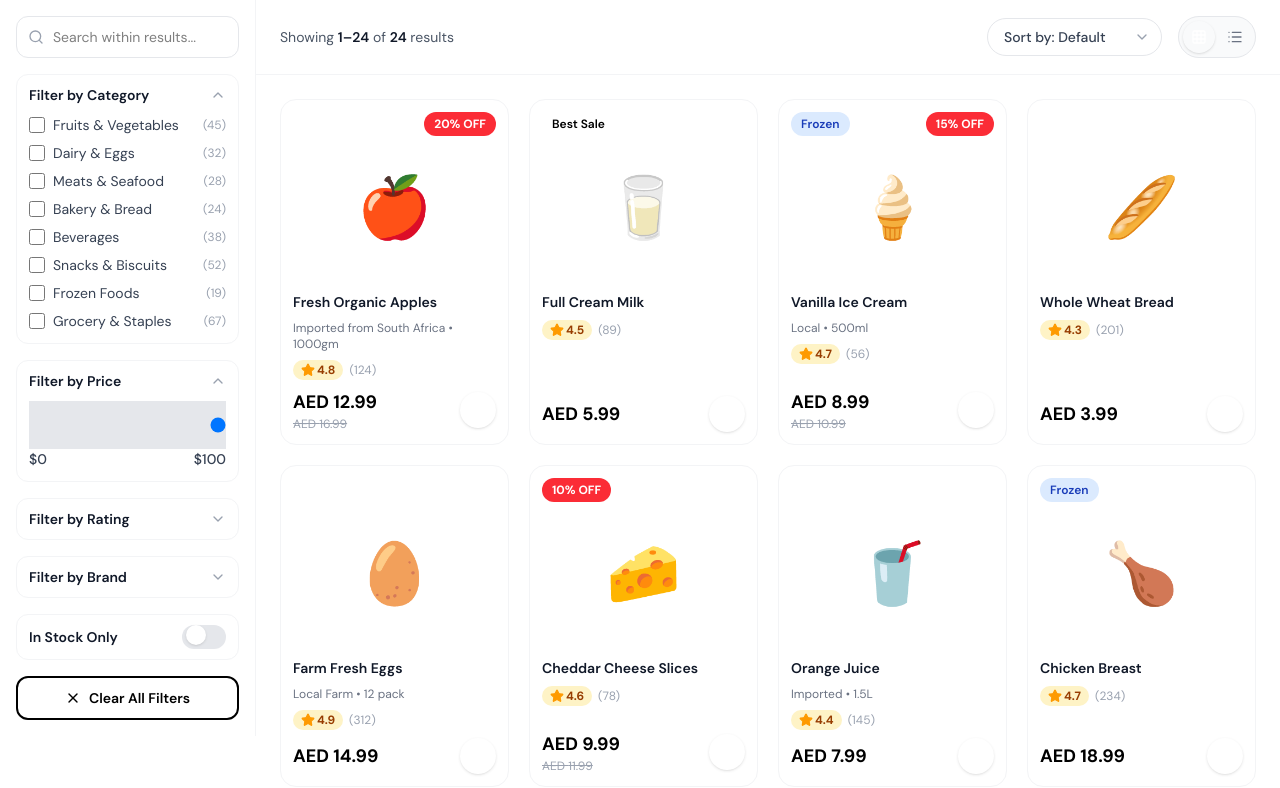
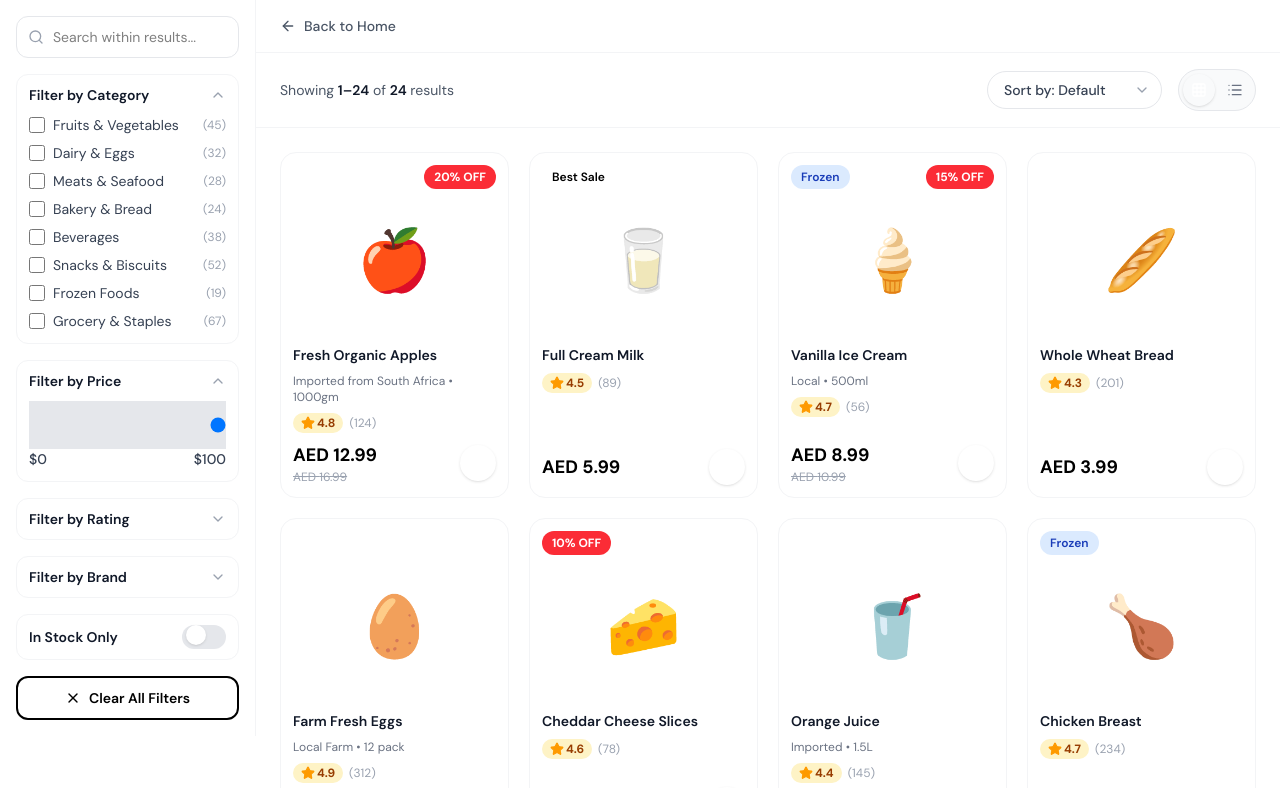
Before and after one commit to reaksa277/e-wingshop-ui, a Next.js app: page /products in a window 1280 px wide. Shown: the top 788 px of the page. Built offline with nearby package versions, Linux system fonts and the light colour scheme.

Commit message:
fix: card and product page

```diff
--- a/app/page.tsx
+++ b/app/page.tsx
@@ -15,7 +15,7 @@ export default function Home() {
     <div className="flex min-h-screen flex-col bg-white">
       <AnnouncementBar />
       <Header />
-      <main className="flex-1 pt-[140px] md:pt-[88px]">
+      <main className="flex-1">
         <HeroBanner />
         <CategoryFilter onCategoryChange={setSelectedCategory} />
         <ProductGrid selectedCategory={selectedCategory} />
--- a/app/products/[id]/page.tsx
+++ b/app/products/[id]/page.tsx
@@ -322,11 +322,11 @@ export default function ProductDetailPage() {
   const lowStock = product.stock <= 30;
 
   return (
-    <div className="min-h-screen bg-cream pb-32">
-      <Header />
+    <div className="min-h-screen bg-cream">
+      {/* <Header /> */}
 
       {/* Back Button & Actions Bar */}
-      <div className="sticky top-[130px] z-20 flex items-center justify-between bg-white/90 px-4 py-3 backdrop-blur-md shadow-sm md:top-[150px]">
+      <div className="sticky top-0 z-20 flex items-center justify-between bg-white/90 px-4 py-3 backdrop-blur-md shadow-sm md:top-0">
         <button
           onClick={() => router.back()}
           className="flex h-10 w-10 items-center justify-center rounded-full bg-gray-50 transition-colors hover:bg-gray-100"
--- a/app/products/page.tsx
+++ b/app/products/page.tsx
@@ -6,7 +6,8 @@ import { FilterSidebar } from '@/components/products/FilterSidebar';
 import { ProductsToolbar } from '@/components/products/ProductsToolbar';
 import { Pagination } from '@/components/products/Pagination';
 import { ProductCard } from '@/components/ProductCard';
-import { SlidersHorizontal } from 'lucide-react';
+import { SlidersHorizontal, ShoppingCart, ArrowLeft } from 'lucide-react';
+import { useRouter } from 'next/navigation';
 
 const products = [
   {
@@ -283,11 +284,22 @@ const products = [
 ];
 
 export default function ProductsPage() {
+  const router = useRouter();
   const [sortOption, setSortOption] = useState('default');
   const [viewMode, setViewMode] = useState<'grid' | 'list'>('grid');
   const [currentPage, setCurrentPage] = useState(1);
   const [isMobileFilterOpen, setIsMobileFilterOpen] = useState(false);
+  const [cartItems, setCartItems] = useState<{ [key: string]: number }>({});
+  const [totalCartItems, setTotalCartItems] = useState(0);
   const itemsPerPage = 24;
+
+  const handleAddToCart = (productId: string, quantity: number) => {
+    setCartItems((prev) => ({
+      ...prev,
+      [productId]: (prev[productId] || 0) + quantity,
+    }));
+    setTotalCartItems((prev) => prev + quantity);
+  };
 
   const clearFilters = () => {
     setSortOption('default');
@@ -350,6 +362,17 @@ export default function ProductsPage() {
 
       {/* Main Content */}
       <div className="flex-1">
+        {/* Back Button */}
+        <div className="border-b border-gray-100 bg-white px-6 py-4">
+          <button
+            onClick={() => router.push('/')}
+            className="flex items-center gap-2 text-sm font-medium text-gray-600 transition-colors hover:text-brand"
+          >
+            <ArrowLeft className="h-4 w-4" />
+            Back to Home
+          </button>
+        </div>
+
         {/* Toolbar */}
         <ProductsToolbar
           totalProducts={products.length}
@@ -360,6 +383,18 @@ export default function ProductsPage() {
           viewMode={viewMode}
           onViewModeChange={setViewMode}
         />
+
+        {/* Cart Summary */}
+        {totalCartItems > 0 && (
+          <div className="sticky top-0 z-40 bg-brand px-6 py-3 text-center text-white shadow-md">
+            <div className="flex items-center justify-center gap-2">
+              <ShoppingCart className="h-5 w-5" />
+              <span className="text-sm font-semibold">
+                {totalCartItems} item{totalCartItems > 1 ? 's' : ''} added to cart
+              </span>
+            </div>
+          </div>
+        )}
 
         {/* Mobile Filter Button */}
         <div className="flex items-center justify-between border-b border-gray-100 bg-white px-4 py-3 lg:hidden">
@@ -397,6 +432,7 @@ export default function ProductsPage() {
                   reviewCount={product.reviewCount}
                   price={product.price}
                   originalPrice={product.originalPrice}
+                  onAddToCart={(quantity) => handleAddToCart(product.id, quantity)}
                 />
               ))}
             </div>
--- a/components/Header.tsx
+++ b/components/Header.tsx
@@ -46,12 +46,6 @@ export function Header() {
                 className="text-sm font-medium text-gray-700 transition-colors hover:text-brand"
               >
                 Products
-              </Link>
-              <Link
-                href="/deals"
-                className="text-sm font-medium text-gray-700 transition-colors hover:text-brand"
-              >
-                Deals
               </Link>
             </nav>
 
--- a/components/ProductCard.tsx
+++ b/components/ProductCard.tsx
@@ -1,6 +1,6 @@
 'use client';
 
-import { Star, ShoppingCart, Check } from 'lucide-react';
+import { Star, ShoppingCart, Check, Minus, Plus } from 'lucide-react';
 import { useRouter } from 'next/navigation';
 import { useState } from 'react';
 
@@ -16,6 +16,7 @@ interface ProductCardProps {
   reviewCount: number;
   price: number;
   originalPrice?: number;
+  onAddToCart?: (quantity: number) => void;
 }
 
 export function ProductCard({
@@ -30,9 +31,12 @@ export function ProductCard({
   reviewCount,
   price,
   originalPrice,
+  onAddToCart,
 }: ProductCardProps) {
   const router = useRouter();
   const [isAdded, setIsAdded] = useState(false);
+  const [showQuantity, setShowQuantity] = useState(false);
+  const [quantity, setQuantity] = useState(1);
 
   const getBadgeStyles = (badgeName: string) => {
     switch (badgeName) {
@@ -99,7 +103,7 @@ export function ProductCard({
         </div>
 
         {/* Price and Add Button */}
-        <div className="mt-auto flex items-center justify-between">
+        <div className="mt-auto flex items-center justify-between gap-2">
           <div className="flex flex-col">
             <span className="text-lg font-bold text-brand">AED {price.toFixed(2)}</span>
             {originalPrice && (
@@ -108,20 +112,64 @@ export function ProductCard({
               </span>
             )}
           </div>
+          {showQuantity ? (
+            <div className="flex items-center gap-1.5">
+              <button
+                onClick={(e) => {
+                  e.stopPropagation();
+                  setQuantity((prev) => Math.max(1, prev - 1));
+                }}
+                className="flex h-8 w-8 items-center justify-center rounded-full bg-gray-100 text-gray-600 transition-colors hover:bg-gray-200 active:scale-95"
+              >
+                <Minus className="h-3.5 w-3.5" />
+              </button>
+              <span className="w-6 text-center text-sm font-semibold text-gray-700">
+                {quantity}
+              </span>
+              <button
+                onClick={(e) => {
+                  e.stopPropagation();
+                  setQuantity((prev) => Math.min(99, prev + 1));
+                }}
+                className="flex h-8 w-8 items-center justify-center rounded-full bg-gray-100 text-gray-600 transition-colors hover:bg-gray-200 active:scale-95"
+              >
+                <Plus className="h-3.5 w-3.5" />
+              </button>
               <button
                 onClick={(e) => {
                   e.stopPropagation();
                   setIsAdded(true);
-              setTimeout(() => setIsAdded(false), 1500);
+                  onAddToCart?.(quantity);
+                  setTimeout(() => {
+                    setIsAdded(false);
+                    setShowQuantity(false);
+                    setQuantity(1);
+                  }, 1500);
                 }}
-            className={`flex h-9 w-9 items-center justify-center rounded-full bg-brand text-white shadow-sm transition-all duration-200 hover:bg-brand-dark hover:shadow-green ${
+                className={`flex h-9 items-center justify-center rounded-full bg-brand px-4 text-white shadow-sm transition-all duration-200 hover:bg-brand-dark hover:shadow-green ${
                   isAdded
                     ? 'scale-125 animate-bounce bg-green-600 hover:bg-green-600'
                     : 'active:scale-95'
                 }`}
               >
-            {isAdded ? <Check className="h-4 w-4" /> : <ShoppingCart className="h-4 w-4" />}
+                {isAdded ? (
+                  <Check className="h-4 w-4" />
+                ) : (
+                  <span className="text-xs font-semibold">Add</span>
+                )}
               </button>
+            </div>
+          ) : (
+            <button
+              onClick={(e) => {
+                e.stopPropagation();
+                setShowQuantity(true);
+              }}
+              className="flex h-9 w-9 items-center justify-center rounded-full bg-brand text-white shadow-sm transition-all duration-200 hover:bg-brand-dark hover:shadow-green active:scale-95"
+            >
+              <ShoppingCart className="h-4 w-4" />
+            </button>
+          )}
         </div>
       </div>
     </div>
```
Lines whose indentation alone changed are shown as unchanged.
